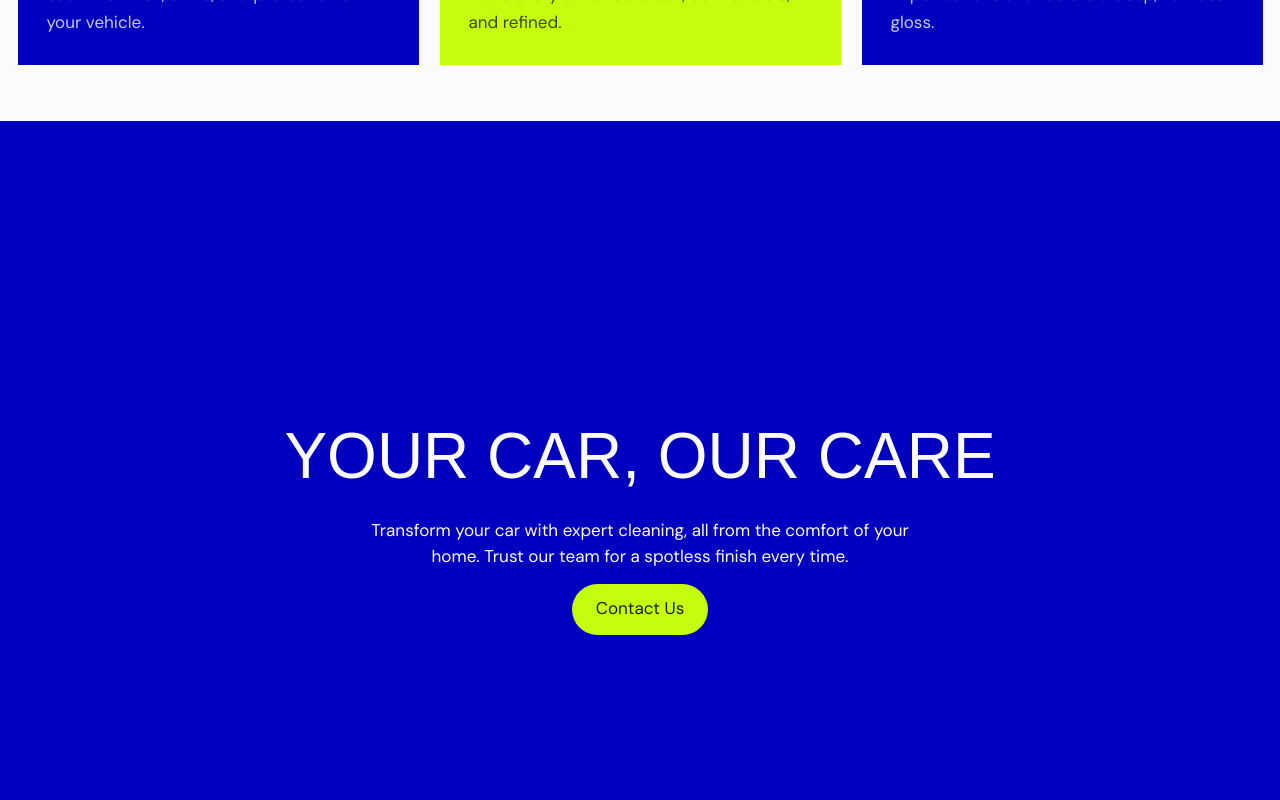
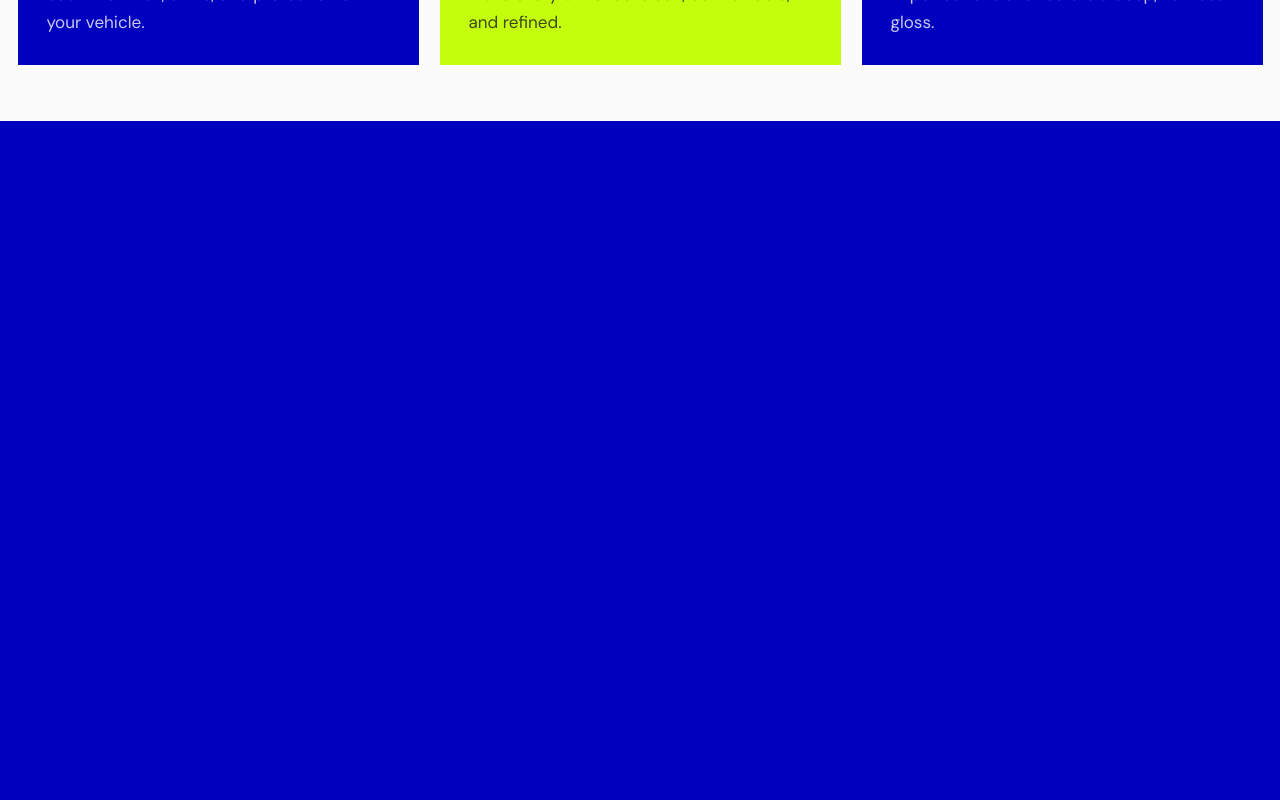
Before and after one commit to brogzy-brainpit/anton, a Next.js app: page / in a window 1280 px wide. Shown: the part 2740-3540 px from the top of the page. Built offline with nearby package versions, Linux system fonts and the light colour scheme; a web font is replaced by a local one.

Commit message:
update commit

```diff
--- a/src/component/Cta.jsx
+++ b/src/component/Cta.jsx
@@ -1,12 +1,130 @@
-import React from 'react'
-import CustomBtn from './CustomBtn'
 
-function Cta() {
+import Image from 'next/image';
+import { useScroll, useTransform, motion, useInView } from 'framer-motion';
+import { useRef } from 'react';
+import CustomBtn from './CustomBtn';
+// import { VolumeOff } from 'lucide-react';
+
+function Zoom() {
+  const container = useRef(null);
+
+  const { scrollYProgress } = useScroll({
+    target: container,
+    offset: ['start start', 'end end'],
+  });
+scrollYProgress.on("change",(v)=>{
+  console.log(v)
+})
+  const CTAOpacity = useTransform(scrollYProgress, [.6, .8,1], [0, 1,1]);
+
+  const scale1 = useTransform(scrollYProgress, [0, .62], [0, 4]);
+  const scale2 = useTransform(scrollYProgress, [.085, .60], [0, 9]);
+  const scale3 = useTransform(scrollYProgress, [.15, .50], [0, 9]);
+  const scale4 = useTransform(scrollYProgress, [.10, .80], [0, 3]);
+  const scale5 = useTransform(scrollYProgress, [.09, .39], [0, 6]);
+  const scale6 = useTransform(scrollYProgress, [.20, .8], [0, 6]);
+  const scale7 = useTransform(scrollYProgress, [.3, .75], [0, 8]);
+  const scale8 = useTransform(scrollYProgress, [.28, .75], [0, 8]);
+
+  const scale9 = useTransform(scrollYProgress, [.03, .73], [0, 9]);
+  const scale10 = useTransform(scrollYProgress, [.25, .55], [0, 2]);
+
+  const pictures = [
+  {
+    src: "/assets/1.png",
+    scale: scale1,
+    top: '0vh',
+    left: '25vw',
+    width: '15vw',
+    height: '15vh',
+  },
+  {
+    src: "/assets/exterior.webp",
+    scale: scale2,
+    top: '22.5vh',
+    left: '-22vw',
+    width: '15vw',
+    height: '15vh',
+  },
+  {
+    src: "/assets/car-alone.png",
+    scale: scale3,
+     top: '-5.5vh',
+    left: '22vw',
+    width: '15vw',
+    height: '15vh',
+  },
+  {
+    src: "/assets/tire.webp",
+    scale: scale4,
+     top: '5.5vh',
+    left: '-30vw',
+    width: '15vw',
+    height: '15vh',
+  },
+  {
+    src: "/assets/red-benz.png",
+    scale: scale5,
+   top: '0vh',
+    left: '20vw',
+    width: '15vw',
+    height: '15vh',
+  },
+  {
+    src: "/assets/site-reference.png",
+    scale: scale6,
+     top: '22.5vh',
+    left: '-25vw',
+    width: '15vw',
+    height: '15vh',
+  },
+   {
+    src: "/assets/seat02Clean.png",
+    scale: scale7,
+     top: '22.5vh',
+    left: '25vw',
+    width: '15vw',
+    height: '15vh',
+  },
+  {
+    src: "/assets/seat02Dirt.png",
+    scale: scale8,
+     top: '-10.5vh',
+    left: '-30vw',
+    width: '15vw',
+    height: '15vh',
+  },
+    {
+    src: "/assets/yellow-car.png",
+    scale: scale9,
+     top: '22.5vh',
+    left: '-25vw',
+    width: '15vw',
+    height: '15vh',
+  },
+    {
+    src: "/assets/2.png",
+    scale: scale10,
+     top: '-22.5vh',
+    left: '-35vw',
+    width: '15vw',
+    height: '15vh',
+  },
+];
+
   return (
-    <div className='h-svh flex flex-col justify-center items-center text-center gap-4 bg-brand-accent text-brand-white'>
-
-<h2 className='text-heading2 font-custom2 text-brand-white'>YOUR CAR, OUR CARE</h2>
-        <p className='text-brand-white font-body text-para max-w-[50ch]'>Transform your car with expert cleaning,
+    <div ref={container} className={"h-[500svh] relative "}>
+      <div  className={`sticky top-0 h-svh overflow-hidden bg-brand-accent`}>
+        {pictures.map(({ src, top,left,scale}, index) => (
+          <motion.div key={index} style={{ scale }} className={`h-full w-full absolute top-0 flex items-center justify-center z-20 pointer-evnts-none`}>
+            <div style={{top,left}} className={"w-[20vw] h-[18vh] lg:w-[14vw] lg:h-[45vh] relative "}>
+                <Image src={src} fill alt="image" className='object-cover'  />
+            </div>
+          </motion.div>
+        ))}
+        <motion.div style={{opacity:CTAOpacity}} className="absolute inset-0 w-full h-full flex items-center justify-center flex-col gap-2 z-10">
+          <h2 className='text-heading2 font-custom2 text-brand-white'>YOUR CAR, OUR CARE</h2>
+        <p className='text-brand-white text-center font-body text-para max-w-[50ch]'>Transform your car with expert cleaning,
  all from the comfort of your home. Trust our team for a spotless finish every time.</p>
     <CustomBtn className="w-fit capitalize font-body"
   initialBg="#C5FE0C"
@@ -17,8 +135,9 @@ function Cta() {
 >
   Contact us
 </CustomBtn>
+        </motion.div>
+      </div>
     </div>
-  )
+  );
 }
-
-export default Cta
+export default Zoom;
```
